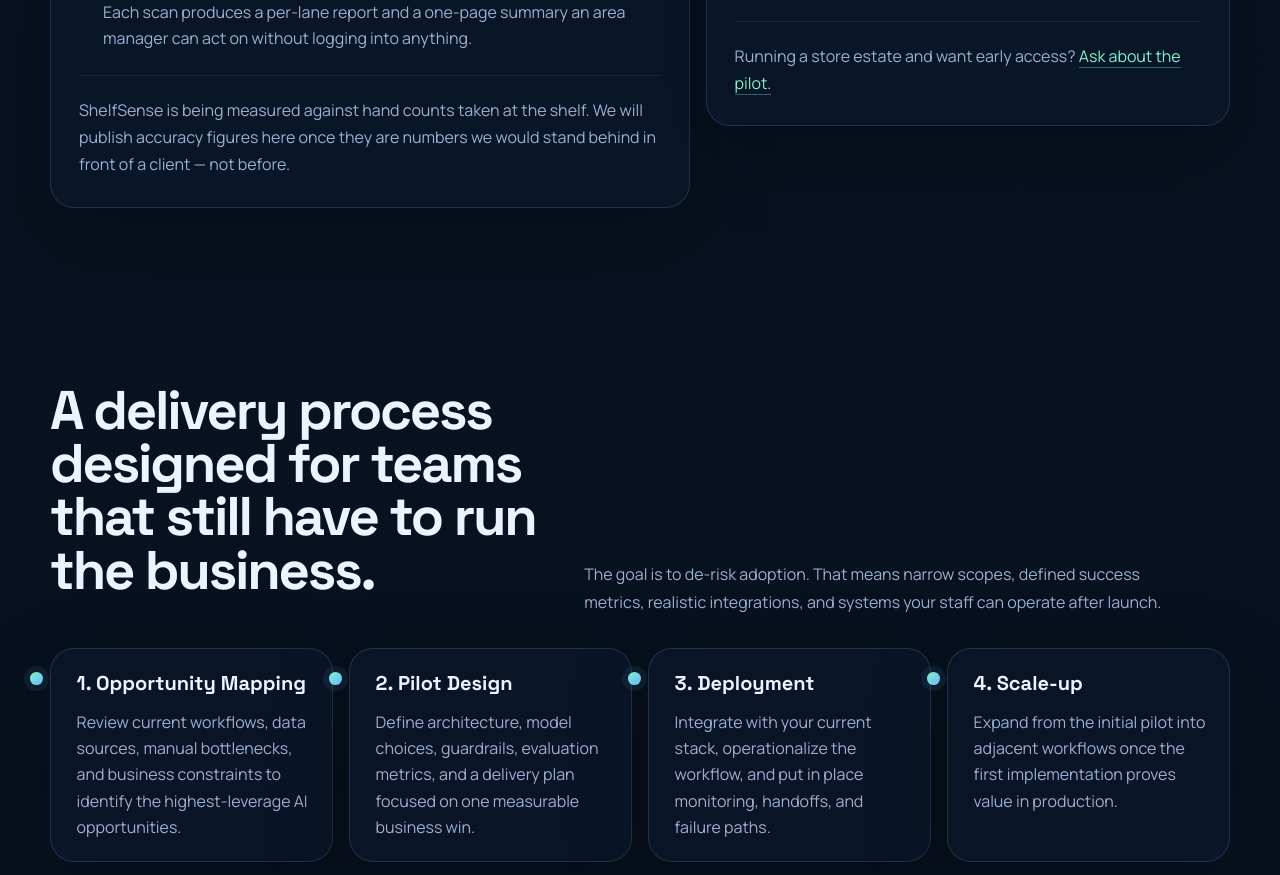
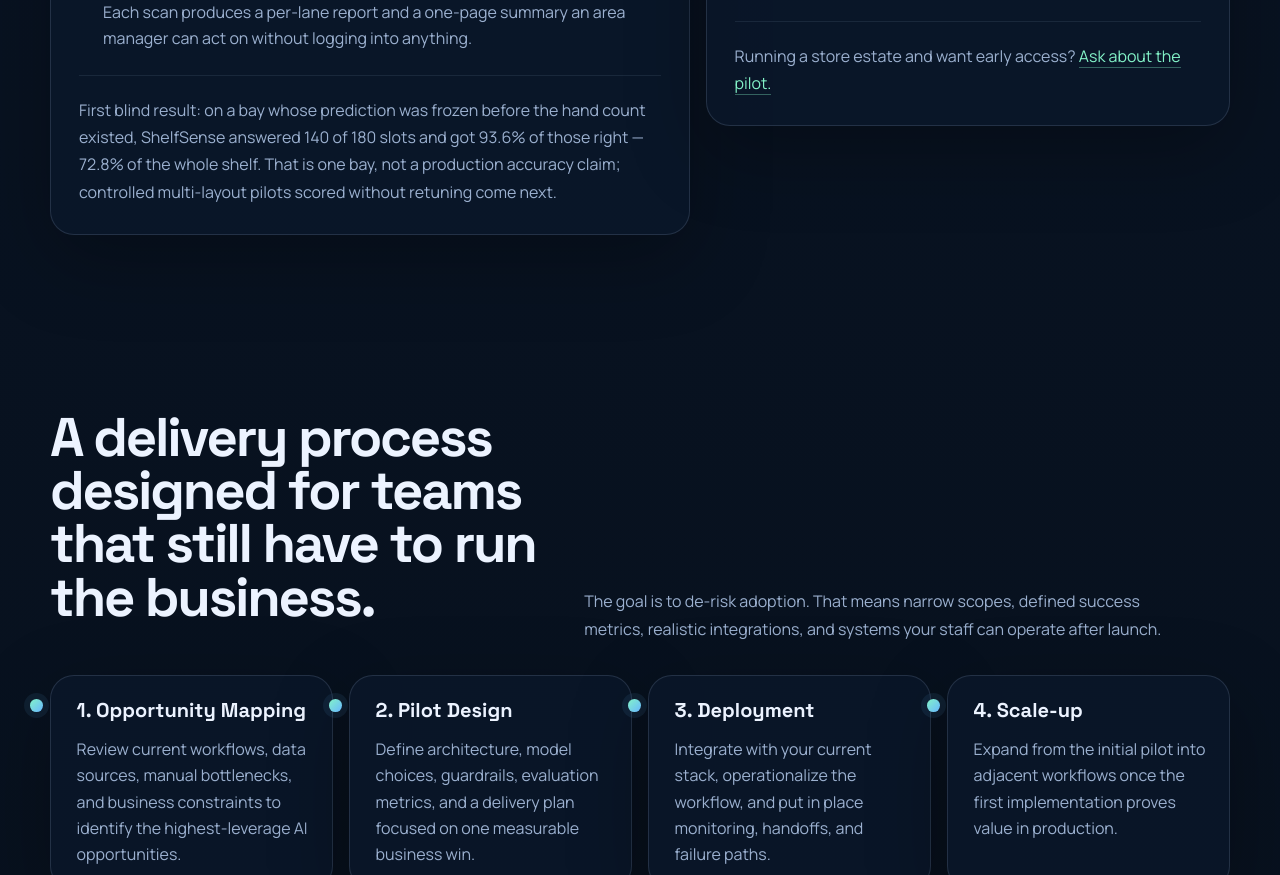
Before and after one commit to cypriancz/synaidos-website, a plain HTML site: page index.html in a window 1280 px wide. Shown: the part 3575-4450 px from the top of the page. Drawn offline with Linux system fonts and the light colour scheme.

Commit message:
Publish first blind ShelfSense result in field work section

```diff
--- a/index.html
+++ b/index.html
@@ -946,7 +946,7 @@
             </ul>
 
             <p class="field-note">
-              ShelfSense is being measured against hand counts taken at the shelf. We will publish accuracy figures here once they are numbers we would stand behind in front of a client &mdash; not before.
+              First blind result: on a bay whose prediction was frozen before the hand count existed, ShelfSense answered 140 of 180 slots and got 93.6% of those right &mdash; 72.8% of the whole shelf. That is one bay, not a production accuracy claim; controlled multi-layout pilots scored without retuning come next.
             </p>
           </article>
 
```
